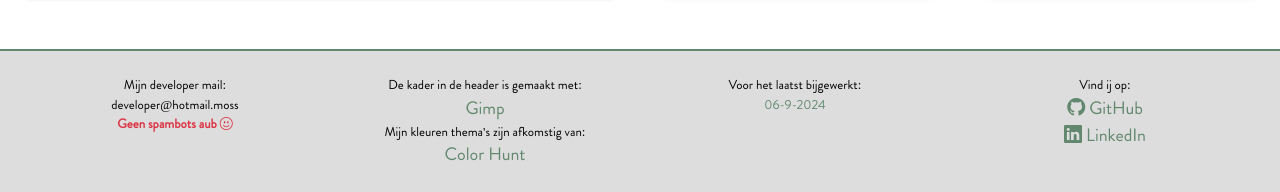
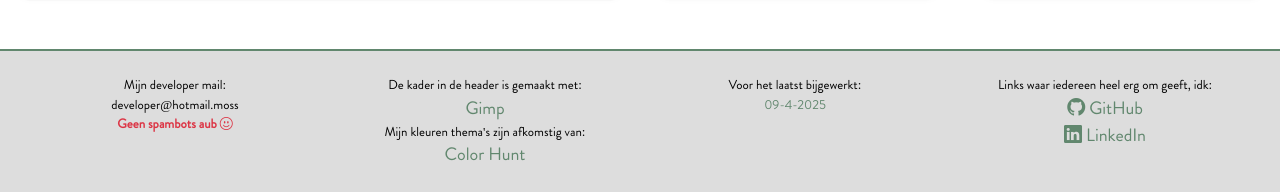
Before and after one commit to MossGuy/FirstPortfolio, a PHP site: page /index.php in a window 1280 px wide. Shown: the part 1823-2015 px from the top of the page. Run offline with PHP 8.4, Linux system fonts and the light colour scheme; data comes from the database, SQL or seed files in the repository.

Commit message:
footer update

```diff
--- a/webelementen/footer.php
+++ b/webelementen/footer.php
@@ -13,11 +13,11 @@
         </div>
         <div class="container col-3 d-flex flex-column align-items-center justify-content-center footer_div">
             <p>Voor het laatst bijgewerkt:</p>
-            <p class="highlight">06-9-2024</p>
+            <p class="highlight">09-4-2025</p>
         </div>
         <div class="container col-3 d-flex flex-column align-items-center justify-content-center footer_div">
-            <p>Vind ij op:</p>
-            <p><a href="https://github.com/Milan-Pallas"><i class="bi bi-github"></i> GitHub</a></p>
+            <p>Links waar iedereen heel erg om geeft, idk:</p>
+            <p><a href="https://github.com/MossGuy"><i class="bi bi-github"></i> GitHub</a></p>
             <p><a href="https://www.linkedin.com/in/milan-pallas-b719b0281/"><i class="bi bi-linkedin"></i> LinkedIn</a></p>
         </div>
     </div>
```
